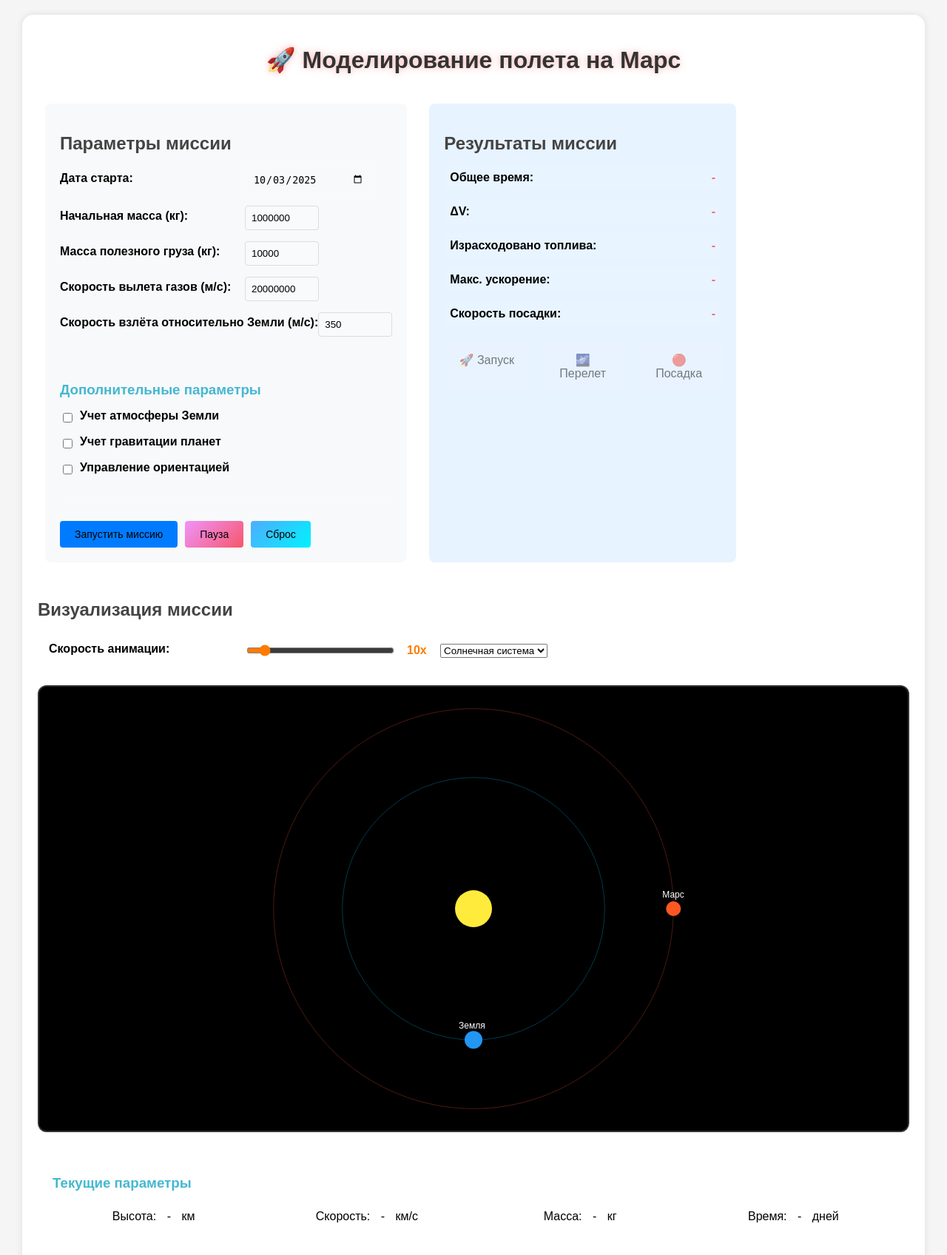
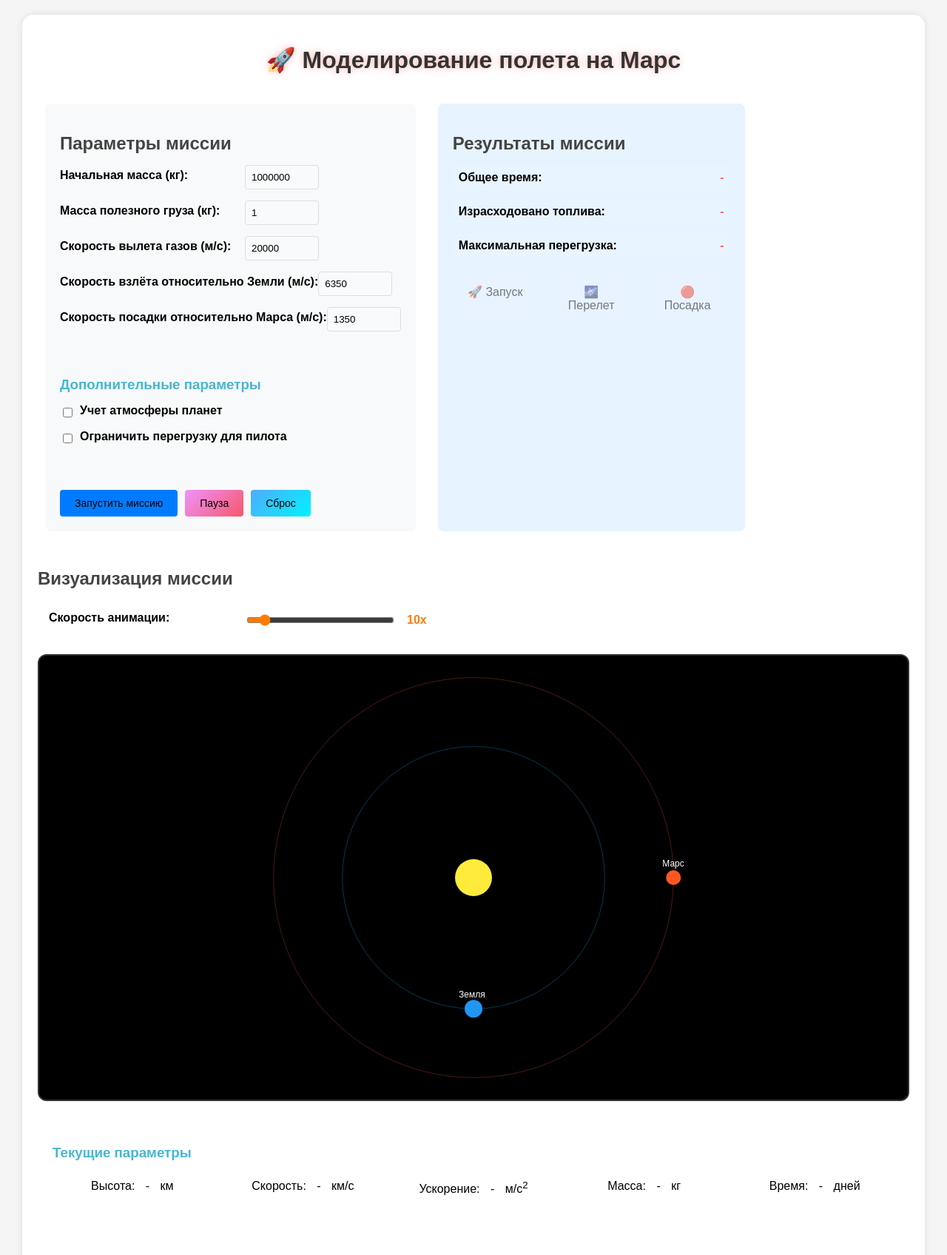
Before and after one commit to Leg15Coder/ThisIsTempory, a FastAPI app: page /physics/M3/ in a window 1280 px wide. Shown: the top 1696 px of the page at 74% size. Run offline with FastAPI, Linux system fonts and the light colour scheme; a map, chart or similar area stays blank.

Commit message:
Реализована первая рабочая версия

```diff
--- a/app/static/js/physics/M3.js
+++ b/app/static/js/physics/M3.js
@@ -12,13 +12,13 @@
         this.currentIndex = 0;
         this.baseAnimationSpeed = 1;
         this.phaseSpeedMultipliers = {
-            'launch': 0.1,     // Медленнее для взлета
-            'transfer': 1.0,   // Нормальная скорость для перелета
-            'landing': 0.1     // Медленнее для посадки
+            'launch': 0.1,
+            'transfer': 1.0,
+            'landing': 0.1
         };
         this.isAnimating = false;
         this.stats = {};
-        this.viewMode = 'solar';
+        this.viewMode = 'transfer';
         this.request = null;
         this.stars = [];
         this.planetaryData = {};
@@ -43,14 +43,6 @@
                 if (speedValue) {
                     speedValue.textContent = this.baseAnimationSpeed + 'x';
                 }
-            });
-        }
-
-        const viewModeSelect = document.getElementById('view-mode');
-        if (viewModeSelect) {
-            viewModeSelect.addEventListener('change', (e) => {
-                this.viewMode = e.target.value;
-                this.drawCurrentFrame();
             });
         }
     }
@@ -210,7 +202,7 @@
 
         const ctx = this.ctx;
         ctx.strokeStyle = 'rgba(0, 255, 0, 0.6)';
-        ctx.lineWidth = 2;
+        ctx.lineWidth = 1;
         ctx.beginPath();
 
         // Рисуем всю траекторию полупрозрачной
@@ -265,20 +257,20 @@
         this.drawStars();
 
         // Динамический масштаб - Земля должна уменьшаться по мере удаления
-        const maxVisibleHeight = 500000; // 500 км
+        const maxVisibleHeight = 6000000; // 500 км
         const currentHeight = point ? point.y : 0;
         const scale = height / maxVisibleHeight;
 
         // Размер Земли уменьшается линейно с высотой
-        const minEarthRadius = Math.min(width, height) * 0.1;
-        const maxEarthRadius = Math.min(width, height) * 0.4;
+        const minEarthRadius = Math.min(width, height) * 0.01;
+        const maxEarthRadius = Math.min(width, height) * 0.45;
         const earthRadius = Math.max(minEarthRadius,
             maxEarthRadius * (1 - currentHeight / maxVisibleHeight));
 
         // Земля
         const gradient = ctx.createRadialGradient(
             width/2, height, earthRadius,
-            width/2, height, earthRadius * 0.8
+            width/2, height, earthRadius * 0.5
         );
         gradient.addColorStop(0, '#1e88e5');
         gradient.addColorStop(1, '#0d47a1');
@@ -326,13 +318,13 @@
         this.drawStars();
 
         // Динамический масштаб для посадки
-        const maxVisibleHeight = 200000; // 200 км для посадки
+        const maxVisibleHeight = 3000000;
         const currentHeight = point ? point.y : 0;
         const scale = height / maxVisibleHeight;
 
         // Марс увеличивается по мере приближения
-        const minMarsRadius = Math.min(width, height) * 0.1;
-        const maxMarsRadius = Math.min(width, height) * 0.4;
+        const minMarsRadius = Math.min(width, height) * 0.01;
+        const maxMarsRadius = Math.min(width, height) * 0.45;
         const marsRadius = Math.max(minMarsRadius,
             maxMarsRadius * (1 - currentHeight / maxVisibleHeight));
 
@@ -364,7 +356,7 @@
             const shipX = width/2;
             const shipY = height - point.y * scale;
 
-            this.drawSpacecraft(shipX, shipY, -90);
+            this.drawSpacecraft(shipX, shipY, 0);
         }
 
         // Отображение высоты
@@ -431,7 +423,7 @@
         const currentPoint = this.trajectory[this.currentIndex];
 
         switch (this.viewMode) {
-            case 'solar':
+            case 'transfer':
                 this.drawSolarSystemView(currentPoint);
                 break;
             case 'launch':
@@ -454,9 +446,14 @@
             if (element) element.textContent = value;
         };
 
-        updateElement('current-altitude', (point.y / 1000).toFixed(1));
+        if (this.viewMode !== 'transfer') {
+            updateElement('current-altitude', (point.y / 1000).toFixed(1));
+        } else {
+            updateElement('current-altitude', '-');
+        }
         updateElement('current-velocity', (point.velocity / 1000).toFixed(2));
         updateElement('current-mass', Math.round(point.mass));
+        updateElement('current-overload', (point.overload).toFixed(1));
         updateElement('current-time', (point.time / 86400).toFixed(1));
     }
 
@@ -489,6 +486,9 @@
             this.stopAnimation();
             return;
         }
+
+        const currentPoint = this.trajectory[this.currentIndex];
+        this.viewMode = currentPoint.phase;
 
         this.drawCurrentFrame();
 
@@ -535,26 +535,13 @@
             updateStat('total-time', (this.stats.total_time / 86400).toFixed(1) + ' дней');
         }
 
-        // Расчет ΔV на основе разницы скоростей
-        if (this.trajectory.length > 1) {
-            const initialVelocity = this.trajectory[0].velocity;
-            const finalVelocity = this.trajectory[this.trajectory.length - 1].velocity;
-            const deltaV = Math.abs(finalVelocity - initialVelocity);
-            updateStat('delta-v', (deltaV / 1000).toFixed(1) + ' км/с');
-        }
-
         if (this.stats.fuel_consumed !== undefined) {
             updateStat('fuel-consumed', Math.round(this.stats.fuel_consumed).toLocaleString() + ' кг');
         }
 
-        // Расчет максимального ускорения из траектории
         if (this.trajectory.length > 0) {
             const maxOverload = Math.max(...this.trajectory.map(p => Math.abs(p.overload || 0)));
             updateStat('max-acceleration', (maxOverload / 9.81).toFixed(1) + ' g');
-        }
-
-        if (this.stats.arrival_velocity !== undefined) {
-            updateStat('arrival-velocity', this.stats.arrival_velocity.toFixed(1) + ' м/с');
         }
     }
 }
@@ -586,13 +573,10 @@
         initial_mass: parseFloat(document.getElementById('initial_mass').value) || 1000000,
         gases_velocity: parseFloat(document.getElementById('gases_velocity').value) || 20000000,
         velocity: parseFloat(document.getElementById('velocity').value) || 350,
+        landing_velocity: parseFloat(document.getElementById('landing_velocity').value) || 350,
         landing_mass: parseFloat(document.getElementById('landing_mass').value) || 10000,
-        landing_thrust: 500000,
-        landing_angle: -90,
-        departure_date: document.getElementById('departure_date').value || '2024-01-01',
         include_atmosphere: document.getElementById('include_atmosphere').checked,
-        include_planetary_gravity: document.getElementById('include_planetary_gravity').checked,
-        include_orientation: document.getElementById('include_orientation').checked
+        bounded_overload: document.getElementById('bounded_overload').checked
     };
 
     try {
--- a/app/templates/physics/M3.html
+++ b/app/templates/physics/M3.html
@@ -17,24 +17,24 @@
 
                 <div class="input-section">
                     <div class="input-group">
-                        <label for="departure_date">Дата старта:</label>
-                        <input type="date" id="departure_date" value="2024-01-01">
-                    </div>
-                    <div class="input-group">
                         <label for="initial_mass">Начальная масса (кг):</label>
                         <input type="number" id="initial_mass" value="1000000" step="1000">
                     </div>
                     <div class="input-group">
                         <label for="landing_mass">Масса полезного груза (кг):</label>
-                        <input type="number" id="landing_mass" value="10000" step="100">
+                        <input type="number" id="landing_mass" value="1" step="100">
                     </div>
                     <div class="input-group">
                         <label for="gases_velocity">Скорость вылета газов (м/с):</label>
-                        <input type="number" id="gases_velocity" value="20000000" step="100000">
+                        <input type="number" id="gases_velocity" value="20000" step="1">
                     </div>
                     <div class="input-group">
                         <label for="velocity">Скорость взлёта относительно Земли (м/с):</label>
-                        <input type="number" id="velocity" value="350" step="10">
+                        <input type="number" id="velocity" value="6350" step="1">
+                    </div>
+                    <div class="input-group">
+                        <label for="velocity">Скорость посадки относительно Марса (м/с):</label>
+                        <input type="number" id="landing_velocity" value="1350" step="1">
                     </div>
                 </div>
 
@@ -42,15 +42,11 @@
                     <h3>Дополнительные параметры</h3>
                     <div class="checkbox-group">
                         <input type="checkbox" id="include_atmosphere">
-                        <label for="include_atmosphere">Учет атмосферы Земли</label>
+                        <label for="include_atmosphere">Учет атмосферы планет</label>
                     </div>
                     <div class="checkbox-group">
-                        <input type="checkbox" id="include_planetary_gravity">
-                        <label for="include_planetary_gravity">Учет гравитации планет</label>
-                    </div>
-                    <div class="checkbox-group">
-                        <input type="checkbox" id="include_orientation">
-                        <label for="include_orientation">Управление ориентацией</label>
+                        <input type="checkbox" id="bounded_overload">
+                        <label for="bounded_overload">Ограничить перегрузку для пилота</label>
                     </div>
                 </div>
 
@@ -69,20 +65,12 @@
                         <span class="stat-value" id="total-time">-</span>
                     </div>
                     <div class="stat-item">
-                        <span class="stat-label">ΔV:</span>
-                        <span class="stat-value" id="delta-v">-</span>
-                    </div>
-                    <div class="stat-item">
                         <span class="stat-label">Израсходовано топлива:</span>
                         <span class="stat-value" id="fuel-consumed">-</span>
                     </div>
                     <div class="stat-item">
-                        <span class="stat-label">Макс. ускорение:</span>
+                        <span class="stat-label">Максимальная перегрузка:</span>
                         <span class="stat-value" id="max-acceleration">-</span>
-                    </div>
-                    <div class="stat-item">
-                        <span class="stat-label">Скорость посадки:</span>
-                        <span class="stat-value" id="arrival-velocity">-</span>
                     </div>
                 </div>
 
@@ -107,12 +95,6 @@
                 <label for="animation-speed">Скорость анимации:</label>
                 <input type="range" id="animation-speed" min="1" max="100" value="10">
                 <span id="speed-value">10x</span>
-
-                <select id="view-mode">
-                    <option value="solar">Солнечная система</option>
-                    <option value="launch">Запуск</option>
-                    <option value="landing">Посадка</option>
-                </select>
             </div>
 
             <div class="canvas-container">
@@ -124,6 +106,7 @@
                 <div class="real-time-stats">
                     <span>Высота: <span id="current-altitude">-</span> км</span>
                     <span>Скорость: <span id="current-velocity">-</span> км/с</span>
+                    <span>Ускорение: <span id="current-overload">-</span> м/c<sup>2</sup></span>
                     <span>Масса: <span id="current-mass">-</span> кг</span>
                     <span>Время: <span id="current-time">-</span> дней</span>
                 </div>
```
Also changed, not shown: app/physics/models/M3.py (+78 -90 lines).
